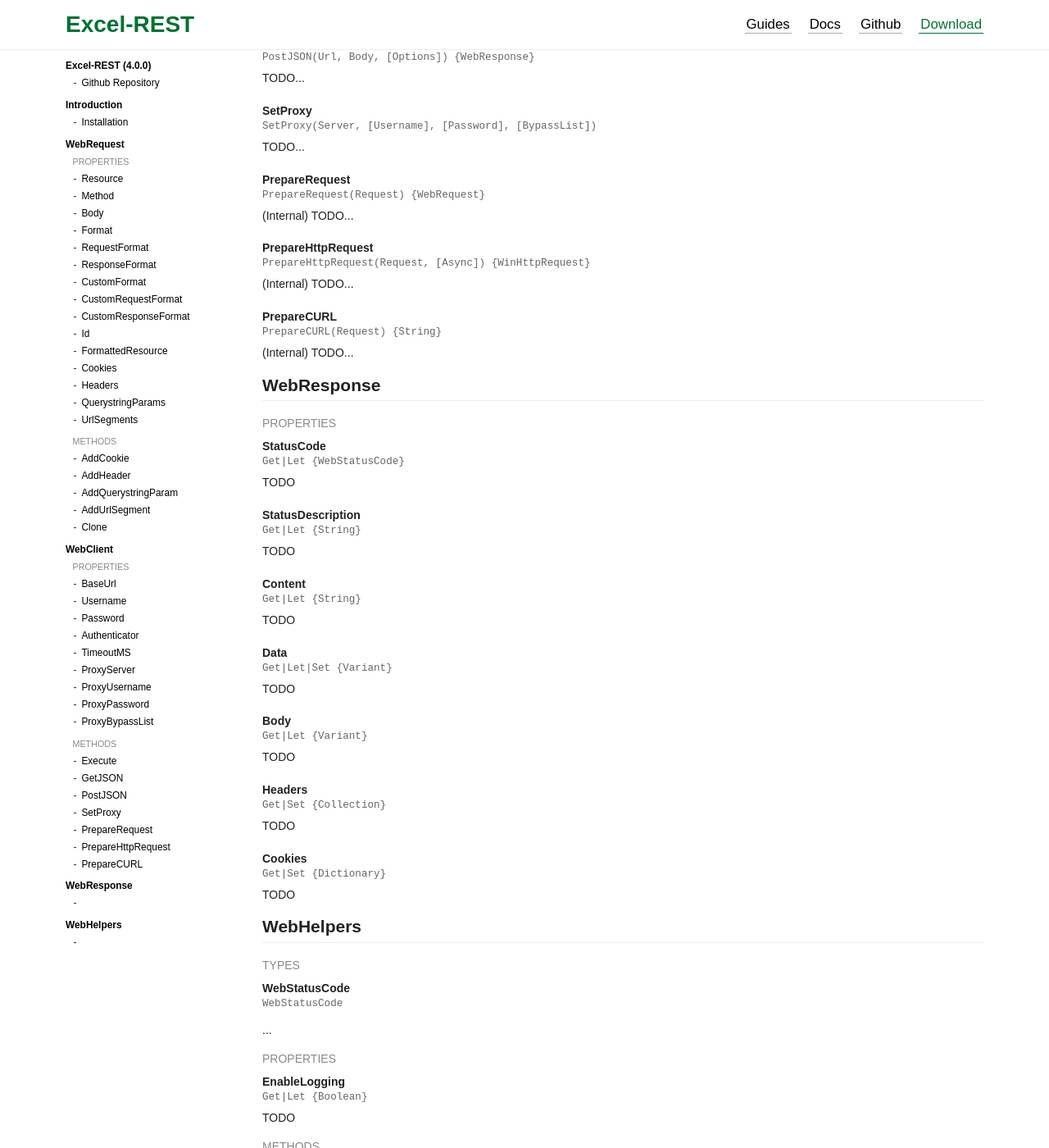
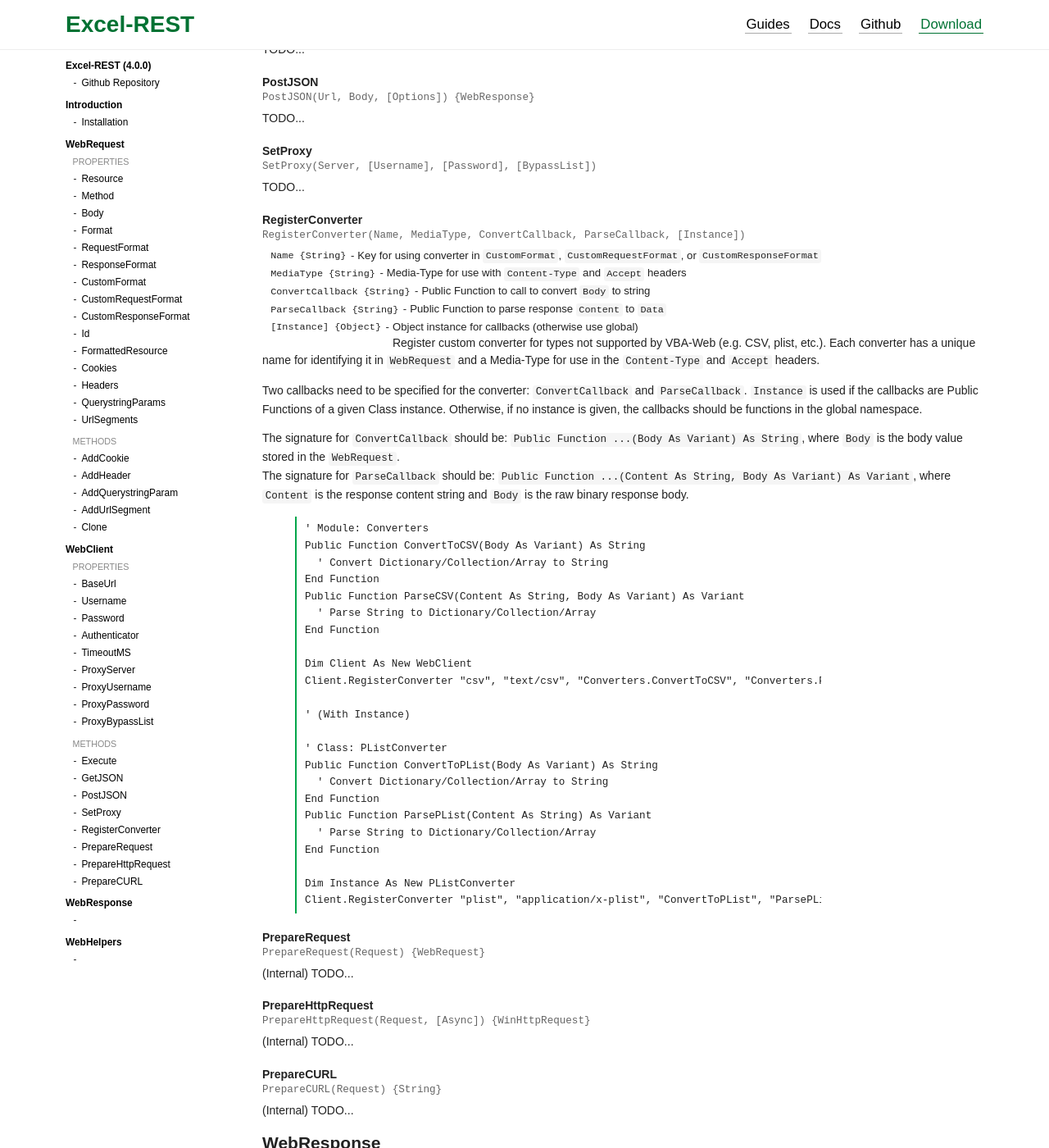
Before and after one commit to VBA-tools/VBA-Web, a Jekyll site: the page built from docs/index.html, in a window 1280 px wide and 1400 px high, scrolled down 7608 px. Shown: the whole window at 82% size. Built offline with Jekyll 4.4.1, drawn with Linux system fonts in a browser that asks for light colours; Markdown is read by kramdown in place of the engine named in the settings.

Commit message:
Update docs

```diff
--- a/css/main.scss
+++ b/css/main.scss
@@ -197,18 +197,30 @@ pre {
   }
 }
 
-.anchor:before {
-  display: block;
-  content: " ";
-  visibility: hidden;
-  margin-top: -10px;
-  height: 10px;
+// .anchor {
+//   position: relative;
+//   z-index: 1;
 
-  @include respond-to(small) {
-    margin-top: -$header-height - 10px;
-    height: $header-height + 10px;
-  }
-}
+//   &:before {
+//     display: block;
+//     content: " ";
+//     visibility: hidden;
+//     margin-top: -10px;
+//     height: 10px;
+//     -webkit-user-select: none;  /* Chrome all / Safari all */
+//     -moz-user-select: none;     /* Firefox all */
+//     -ms-user-select: none;      /* IE 10+ */
+
+//     /* No support for these yet, use at own risk */
+//     -o-user-select: none;
+//     user-select: none;
+
+//     @include respond-to(small) {
+//       margin-top: -$header-height - 10px;
+//       height: $header-height + 10px;
+//     }
+//   }
+// }
 
 // Guides
 // ----------------------------------------------------- //
@@ -316,8 +328,13 @@ li.toc-subsection {
   h4 {
     margin-bottom: 0.5em;
   }
-  p {
+
+  // Set z-index to 10 to be above special anchor positioning
+  & > p,
+  & .docs-subsection > p {
     margin-top: 0;
+    position: relative;
+    z-index: 10;
 
     a:not(.docs-code-link) {
       color: #000;
@@ -329,10 +346,17 @@ li.toc-subsection {
       }
     }
   }
-  pre {}
-  ul {
+  & > pre,
+  & .docs-subsection > pre {
+    position: relative;
+    z-index: 10;
+  }
+  & > ul,
+  & .docs-subsection > ul {
     margin-top: 0;
     padding-left: 1.2em;
+    position: relative;
+    z-index: 10;
   }
 
   @include respond-to(medium) {
@@ -375,3 +399,21 @@ li.toc-subsection {
     border: solid 1px #bbb;
   }
 }
+.docs-details {
+  font-size: 0.94em;
+  margin: 0 0 0 0.5em;
+  line-height: 1.5em;
+
+  & > dt {
+    float: left;
+    margin-right: 4px;
+
+    & > code {
+      background-color: transparent;
+    }
+    &:after {
+      content: "-";
+      margin-left: 2px;
+    }
+  }
+}
--- a/docs/index.html
+++ b/docs/index.html
@@ -61,6 +61,7 @@ layout: docs
     <li><a href="#GetJSON">GetJSON</a></li>
     <li><a href="#PostJSON">PostJSON</a></li>
     <li><a href="#SetProxy">SetProxy</a></li>
+    <li><a href="#RegisterConverter">RegisterConverter</a></li>
     <li><a href="#PrepareRequest">PrepareRequest</a></li>
     <li><a href="#PrepareHttpRequest">PrepareHttpRequest</a></li>
     <li><a href="#PrepareCURL">PrepareCURL</a></li>
@@ -535,6 +536,63 @@ Set Client.Authenticator = Auth
     <p>
       TODO...
     </p>
+    <h4 id="RegisterConverter" class="anchor"><b class="docs-name">RegisterConverter</b><code>RegisterConverter(Name, MediaType, ConvertCallback, ParseCallback, [Instance])</code></h4>
+    <dl class="docs-details">
+      <dt><code>Name {String}</code></dt>
+      <dd>Key for using converter in <code>CustomFormat</code>, <code>CustomRequestFormat</code>, or <code>CustomResponseFormat</code></dd>
+      <dt><code>MediaType {String}</code></dt>
+      <dd>Media-Type for use with <code>Content-Type</code> and <code>Accept</code> headers</dd>
+      <dt><code>ConvertCallback {String}</code></dt>
+      <dd>Public Function to call to convert <code>Body</code> to string</dd>
+      <dt><code>ParseCallback {String}</code></dt>
+      <dd>Public Function to parse response <code>Content</code> to <code>Data</code></dd>
+      <dt><code>[Instance] {Object}</code></dt>
+      <dd>Object instance for callbacks (otherwise use global)</dd>
+    </dl>
+    <p>
+      Register custom converter for types not supported by VBA-Web (e.g. CSV, plist, etc.).
+      Each converter has a unique name for identifying it in <code>WebRequest</code>
+      and a Media-Type for use in the <code>Content-Type</code> and <code>Accept</code> headers.
+    </p>
+    <p>
+      Two callbacks need to be specified for the converter: <code>ConvertCallback</code> and <code>ParseCallback</code>.
+      <code>Instance</code> is used if the callbacks are Public Functions of a given Class instance.
+      Otherwise, if no instance is given, the callbacks should be functions in the global namespace.
+    </p>
+    <p>
+      The signature for <code>ConvertCallback</code> should be: <code>Public Function ...(Body As Variant) As String</code>,
+      where <code>Body</code> is the body value stored in the <code>WebRequest</code>.
+      <br>
+      The signature for <code>ParseCallback</code> should be: <code>Public Function ...(Content As String, Body As Variant) As Variant</code>,
+      where <code>Content</code> is the response content string and <code>Body</code> is the raw binary response body.
+    </p>
+
+{% highlight VB.net %}
+' Module: Converters
+Public Function ConvertToCSV(Body As Variant) As String
+  ' Convert Dictionary/Collection/Array to String
+End Function
+Public Function ParseCSV(Content As String, Body As Variant) As Variant
+  ' Parse String to Dictionary/Collection/Array
+End Function
+
+Dim Client As New WebClient
+Client.RegisterConverter "csv", "text/csv", "Converters.ConvertToCSV", "Converters.ParseCSV"
+
+' (With Instance)
+
+' Class: PListConverter
+Public Function ConvertToPList(Body As Variant) As String
+  ' Convert Dictionary/Collection/Array to String
+End Function
+Public Function ParsePList(Content As String) As Variant
+  ' Parse String to Dictionary/Collection/Array
+End Function
+
+Dim Instance As New PListConverter
+Client.RegisterConverter "plist", "application/x-plist", "ConvertToPList", "ParsePList", Instance
+{% endhighlight %}
+
     <h4 id="PrepareRequest" class="anchor"><b class="docs-name">PrepareRequest</b><code>PrepareRequest(Request) {WebRequest}</code></h4>
     <p>
       (Internal) TODO...
```
